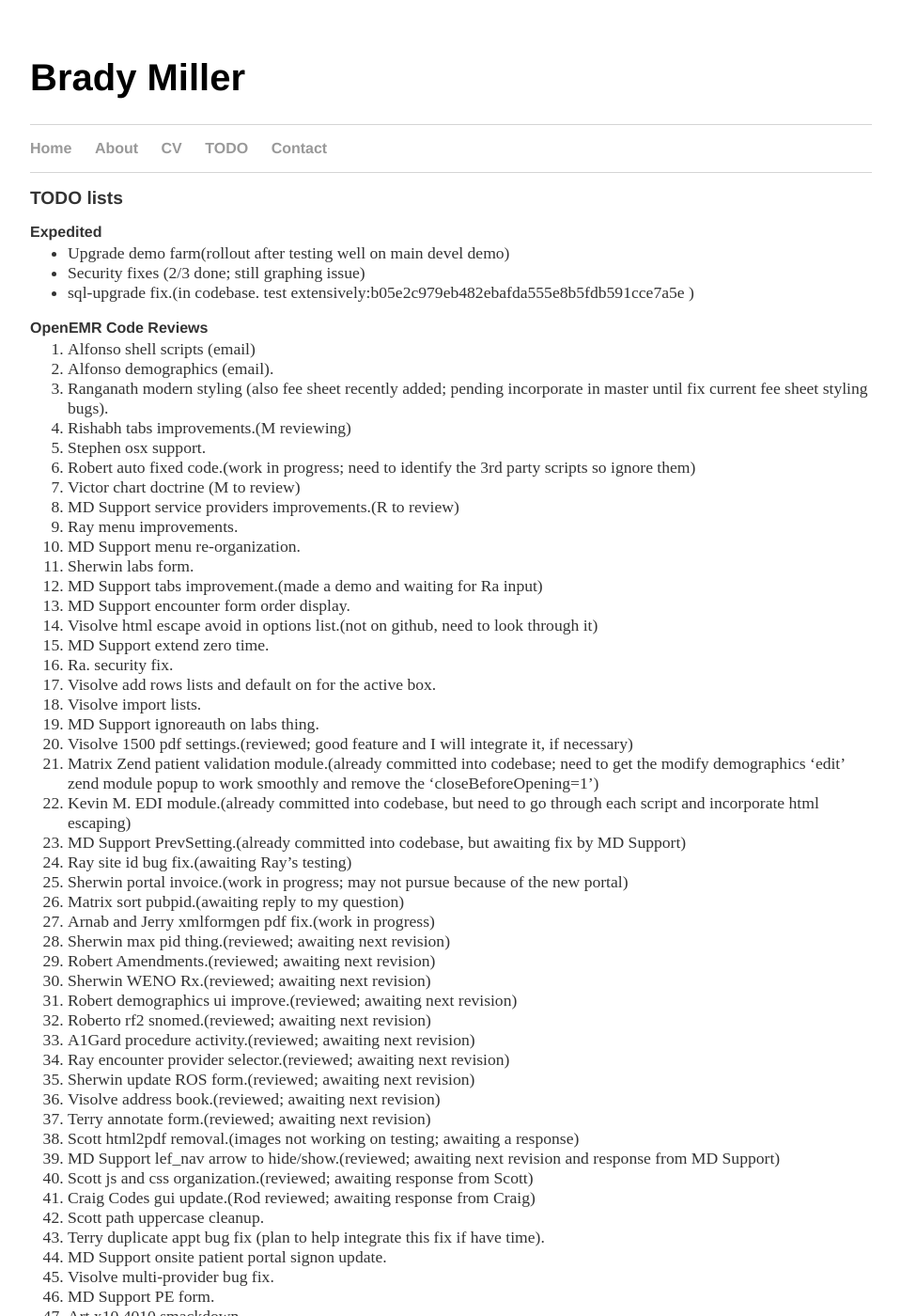
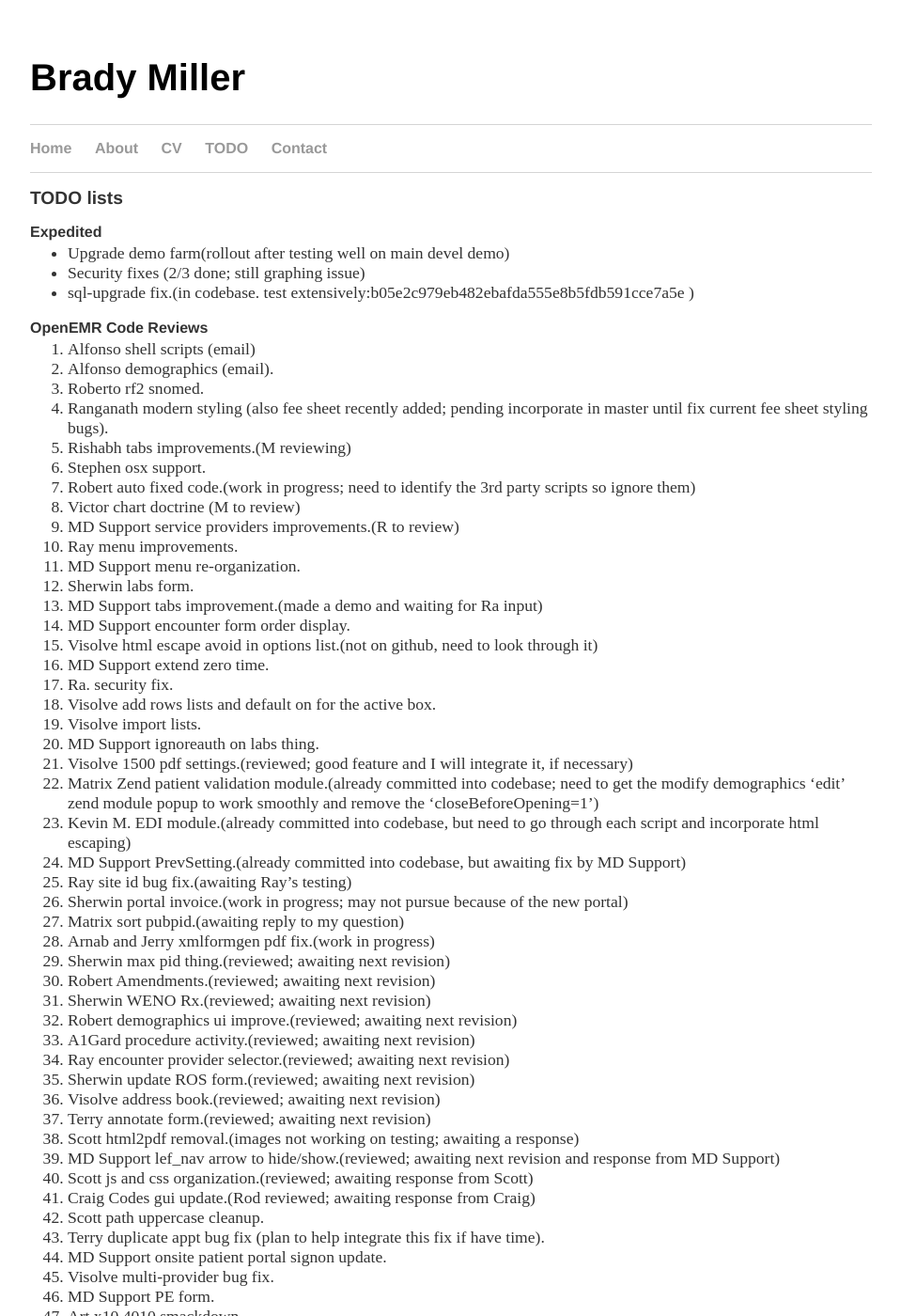
Before and after one commit to bradymiller/bradymiller.github.io, a Jekyll site: the page built from todo/index.md, in a window 1280 px wide and 1400 px high. Shown: the whole window at 94% size, without its empty margins (160-1119 px from the left). Built offline with Jekyll 4.4.1, drawn with Linux system fonts in a browser that asks for light colours; our own code applies the rules of GitHub Pages for plain Markdown files.

Commit message:
Update index.md

```diff
--- a/todo/index.md
+++ b/todo/index.md
@@ -40,7 +41,6 @@
 1. Robert Amendments.(reviewed; awaiting next revision)
 1. Sherwin WENO Rx.(reviewed; awaiting next revision)
 1. Robert demographics ui improve.(reviewed; awaiting next revision)
-1. Roberto rf2 snomed.(reviewed; awaiting next revision)
 1. A1Gard procedure activity.(reviewed; awaiting next revision)
 1. Ray encounter provider selector.(reviewed; awaiting next revision)
 1. Sherwin update ROS form.(reviewed; awaiting next revision)
```
Also changed, not shown: other parts of todo/index.md (+1 -0 lines).
